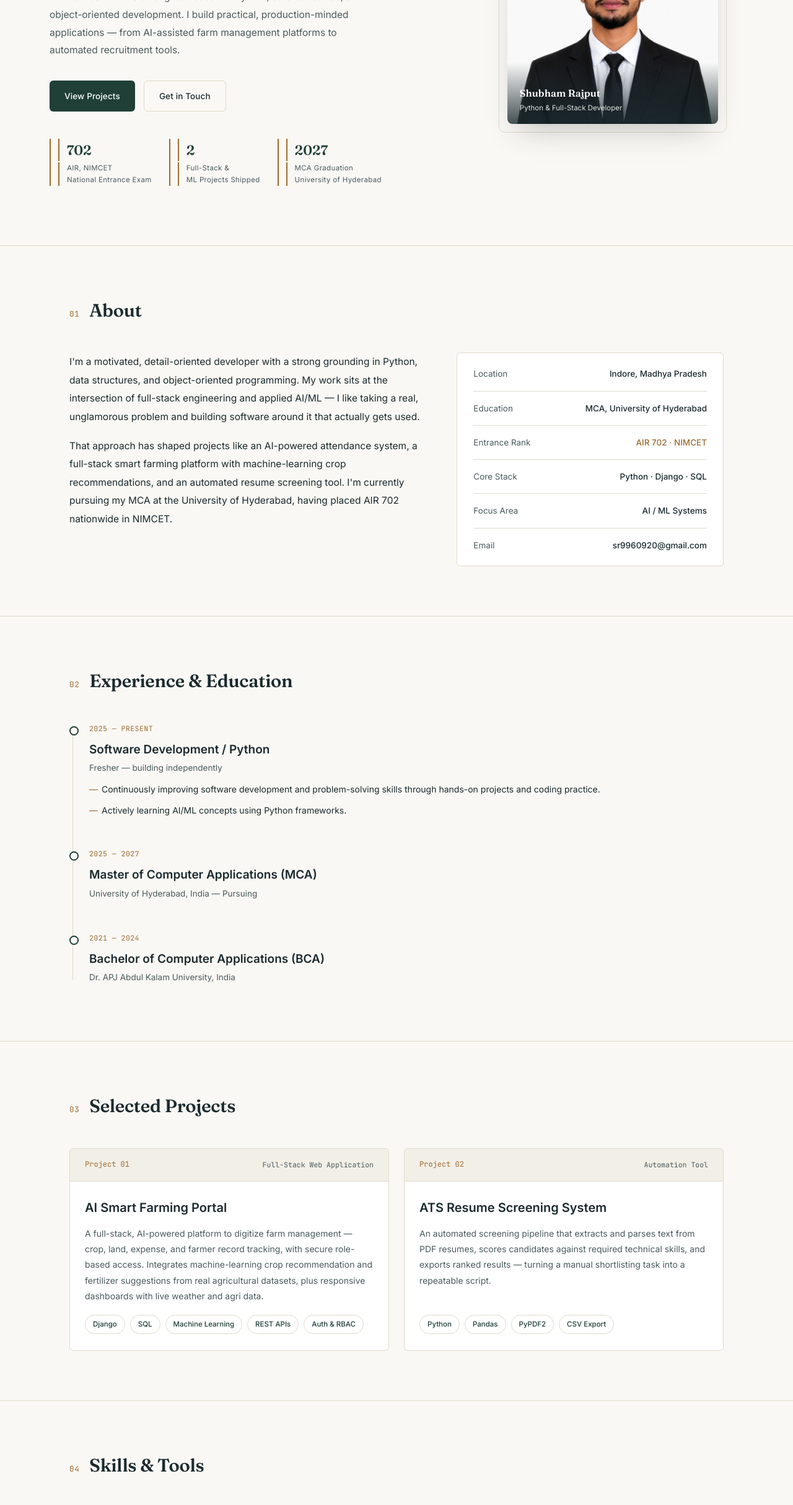
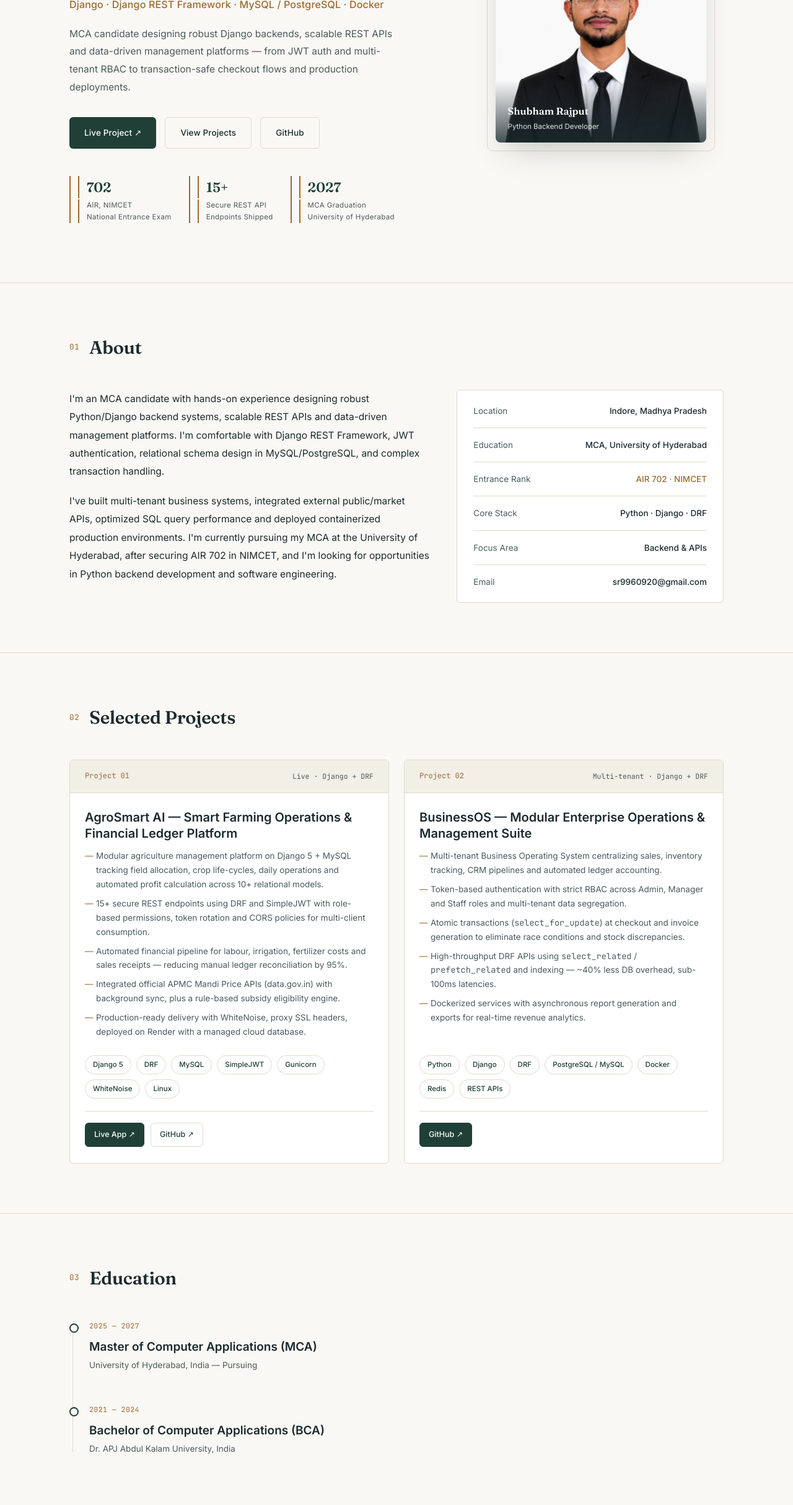
Before and after one commit to Shubhamrajput46/shubham-rajput-portfolio, a plain HTML site: page index.html in a window 1280 px wide. Shown: the part 371-2800 px from the top of the page at 62% size. Drawn offline with Linux system fonts and the light colour scheme.

Commit message:
Update portfolio per latest resume

```diff
--- a/index.html
+++ b/index.html
@@ -3,7 +3,8 @@
 <head>
 <meta charset="UTF-8">
 <meta name="viewport" content="width=device-width, initial-scale=1.0">
-<title>Shubham Rajput — Python & Full-Stack Developer</title>
+<meta name="description" content="Shubham Rajput — Python/Django backend developer. DRF, JWT, MySQL/PostgreSQL, Docker. AIR 702 NIMCET.">
+<title>Shubham Rajput — Python Backend Developer</title>
 <link rel="preconnect" href="https://fonts.googleapis.com">
 <link href="https://fonts.googleapis.com/css2?family=Fraunces:opsz,wght@9..144,400;9..144,500;9..144,600;9..144,700&family=Inter:wght@400;500;600;700&family=JetBrains+Mono:wght@400;500&display=swap" rel="stylesheet">
 <style>
@@ -63,7 +64,7 @@
   .nav-cta:hover{background:var(--teal-deep);color:var(--white);}
 
   /* ---------- HERO ---------- */
-  .hero{padding:88px 0 96px;}
+  .hero{padding-top:88px;padding-bottom:96px;}
   .hero-grid{display:grid;grid-template-columns:1fr;gap:56px;align-items:center;}
   @media(min-width:900px){.hero-grid{grid-template-columns:1.2fr 0.8fr;gap:64px;}}
 
@@ -239,6 +240,49 @@
     .reveal{opacity:1;transform:none;}
   }
   :focus-visible{outline:2px solid var(--teal-deep);outline-offset:3px;}
+
+  /* ---------- UPDATES ---------- */
+  .p-links{display:flex;gap:10px;flex-wrap:wrap;margin-top:20px;padding-top:18px;border-top:1px solid var(--line);}
+  .p-link{font-size:12.5px;font-weight:500;padding:8px 14px;border-radius:var(--radius);border:1px solid var(--line);color:var(--teal-deep);transition:all .2s;}
+  .p-link:hover{background:var(--teal-deep);color:var(--white);border-color:var(--teal-deep);}
+  .p-link.live{background:var(--teal-deep);color:var(--white);border-color:var(--teal-deep);}
+  .p-link.live:hover{background:var(--teal);}
+  .p-list{list-style:none;margin-bottom:18px;flex:1;}
+  .p-list li{font-size:13.5px;color:var(--ink-soft);line-height:1.7;padding-left:18px;position:relative;margin-bottom:8px;}
+  .p-list li::before{content:"—";position:absolute;left:0;color:var(--gold);}
+  .projects{grid-template-columns:1fr !important;}
+  @media(min-width:1000px){.projects{grid-template-columns:1fr 1fr !important;}}
+  .skill-group:last-child{border-right:none;}
+
+
+  /* ---------- LAYOUT FIXES ---------- */
+  html,body{overflow-x:hidden;}
+  .hero-grid>div{min-width:0;}
+  h1.name{overflow-wrap:break-word;}
+  .p-title{line-height:1.3;}
+  .p-head{gap:12px;flex-wrap:wrap;}
+  .sec-head{align-items:center;}
+  @media(max-width:640px){
+    .wrap{padding:0 20px;}
+    nav{padding:14px 20px;}
+    .logo{font-size:17px;}
+    .nav-cta{padding:7px 12px;font-size:12px;}
+    .hero{padding-top:44px;padding-bottom:56px;}
+    .hero-grid{gap:40px;}
+    .eyebrow{font-size:11px;letter-spacing:0.08em;}
+    .role{line-height:1.6;}
+    .hero-ctas .btn{flex:1 1 auto;justify-content:center;}
+    .hero-meta{gap:18px;}
+    section{padding:56px 0;}
+    .sec-head{margin-bottom:30px;}
+    .sec-title{font-size:24px;}
+    .info-row{flex-direction:column;gap:2px;}
+    .info-row .v{text-align:left;}
+    .p-body{padding:22px 18px;}
+    .p-head{padding:14px 18px;}
+    .contact-links .btn{width:100%;justify-content:center;}
+    .skill-group{padding:22px 18px;}
+  }
 </style>
 </head>
 <body>
@@ -248,8 +292,8 @@
     <div class="logo">Shubham Rajput<span class="dot">.</span></div>
     <div class="nav-links">
       <a href="#about">About</a>
-      <a href="#experience">Experience</a>
       <a href="#projects">Projects</a>
+      <a href="#education">Education</a>
       <a href="#skills">Skills</a>
       <a href="#contact">Contact</a>
     </div>
@@ -260,19 +304,20 @@
 <main class="wrap hero">
   <div class="hero-grid">
     <div>
-      <div class="eyebrow">Python Developer · Indore, India</div>
-      <h1 class="name">Building software that digitizes real work.</h1>
-      <div class="role">Full-Stack Development · Django · AI/ML</div>
-      <p class="tagline">MCA student with a strong foundation in Python, data structures, and object-oriented development. I build practical, production-minded applications — from AI-assisted farm management platforms to automated recruitment tools.</p>
+      <div class="eyebrow">Python Backend Developer · Indore, India</div>
+      <h1 class="name">Building backend systems that run real businesses.</h1>
+      <div class="role">Django · Django REST Framework · MySQL / PostgreSQL · Docker</div>
+      <p class="tagline">MCA candidate designing robust Django backends, scalable REST APIs and data-driven management platforms — from JWT auth and multi-tenant RBAC to transaction-safe checkout flows and production deployments.</p>
 
       <div class="hero-ctas">
-        <a class="btn btn-primary" href="#projects">View Projects</a>
-        <a class="btn btn-ghost" href="mailto:sr9960920@gmail.com">Get in Touch</a>
+        <a class="btn btn-primary" href="https://smart-farming-hub.onrender.com" target="_blank" rel="noopener">Live Project ↗</a>
+        <a class="btn btn-ghost" href="#projects">View Projects</a>
+        <a class="btn btn-ghost" href="https://github.com/Shubhamrajput46" target="_blank" rel="noopener">GitHub</a>
       </div>
 
       <div class="hero-meta">
         <div><div class="num">702</div><div class="lbl">AIR, NIMCET<br>National Entrance Exam</div></div>
-        <div><div class="num">2</div><div class="lbl">Full-Stack &amp;<br>ML Projects Shipped</div></div>
+        <div><div class="num">15+</div><div class="lbl">Secure REST API<br>Endpoints Shipped</div></div>
         <div><div class="num">2027</div><div class="lbl">MCA Graduation<br>University of Hyderabad</div></div>
       </div>
     </div>
@@ -284,7 +329,7 @@
           <img src="photo.webp" alt="Portrait of Shubham Rajput">
           <div class="photo-label">
             <div class="n">Shubham Rajput</div>
-            <div class="t">Python & Full-Stack Developer</div>
+            <div class="t">Python Backend Developer</div>
           </div>
         </div>
       </div>
@@ -294,43 +339,78 @@
 
 <section id="about">
   <div class="wrap">
-    <div class="sec-head">
-      <span class="sec-num">01</span>
-      <h2 class="sec-title">About</h2>
-    </div>
+    <div class="sec-head"><span class="sec-num">01</span><h2 class="sec-title">About</h2></div>
     <div class="about-body">
       <div class="about-text reveal">
-        <p>I'm a motivated, detail-oriented developer with a strong grounding in Python, data structures, and object-oriented programming. My work sits at the intersection of full-stack engineering and applied AI/ML — I like taking a real, unglamorous problem and building software around it that actually gets used.</p>
-        <p>That approach has shaped projects like an AI-powered attendance system, a full-stack smart farming platform with machine-learning crop recommendations, and an automated resume screening tool. I'm currently pursuing my MCA at the University of Hyderabad, having placed AIR 702 nationwide in NIMCET.</p>
+        <p>I'm an MCA candidate with hands-on experience designing robust Python/Django backend systems, scalable REST APIs and data-driven management platforms. I'm comfortable with Django REST Framework, JWT authentication, relational schema design in MySQL/PostgreSQL, and complex transaction handling.</p>
+        <p>I've built multi-tenant business systems, integrated external public/market APIs, optimized SQL query performance and deployed containerized production environments. I'm currently pursuing my MCA at the University of Hyderabad, after securing AIR 702 in NIMCET, and I'm looking for opportunities in Python backend development and software engineering.</p>
       </div>
       <div class="info-card reveal">
         <div class="info-row"><span class="k">Location</span><span class="v">Indore, Madhya Pradesh</span></div>
         <div class="info-row"><span class="k">Education</span><span class="v">MCA, University of Hyderabad</span></div>
         <div class="info-row"><span class="k">Entrance Rank</span><span class="v accent">AIR 702 · NIMCET</span></div>
-        <div class="info-row"><span class="k">Core Stack</span><span class="v">Python · Django · SQL</span></div>
-        <div class="info-row"><span class="k">Focus Area</span><span class="v">AI / ML Systems</span></div>
-        <div class="info-row"><span class="k">Email</span><span class="v">sr9960920@gmail.com</span></div>
+        <div class="info-row"><span class="k">Core Stack</span><span class="v">Python · Django · DRF</span></div>
+        <div class="info-row"><span class="k">Focus Area</span><span class="v">Backend &amp; APIs</span></div>
+        <div class="info-row"><span class="k">Email</span><span class="v"><a href="mailto:sr9960920@gmail.com">sr9960920@gmail.com</a></span></div>
       </div>
     </div>
   </div>
 </section>
 
-<section id="experience">
+<section id="projects">
   <div class="wrap">
-    <div class="sec-head">
-      <span class="sec-num">02</span>
-      <h2 class="sec-title">Experience &amp; Education</h2>
+    <div class="sec-head"><span class="sec-num">02</span><h2 class="sec-title">Selected Projects</h2></div>
+    <div class="projects">
+
+      <div class="p-card reveal">
+        <div class="p-head"><span class="p-index">Project 01</span><span class="p-type">Live · Django + DRF</span></div>
+        <div class="p-body">
+          <div class="p-title">AgroSmart AI — Smart Farming Operations &amp; Financial Ledger Platform</div>
+          <ul class="p-list">
+            <li>Modular agriculture management platform on Django 5 + MySQL tracking field allocation, crop life-cycles, daily operations and automated profit calculation across 10+ relational models.</li>
+            <li>15+ secure REST endpoints using DRF and SimpleJWT with role-based permissions, token rotation and CORS policies for multi-client consumption.</li>
+            <li>Automated financial pipeline for labour, irrigation, fertilizer costs and sales receipts — reducing manual ledger reconciliation by 95%.</li>
+            <li>Integrated official APMC Mandi Price APIs (data.gov.in) with background sync, plus a rule-based subsidy eligibility engine.</li>
+            <li>Production-ready delivery with WhiteNoise, proxy SSL headers, deployed on Render with a managed cloud database.</li>
+          </ul>
+          <div class="tags">
+            <span class="tag">Django 5</span><span class="tag">DRF</span><span class="tag">MySQL</span><span class="tag">SimpleJWT</span><span class="tag">Gunicorn</span><span class="tag">WhiteNoise</span><span class="tag">Linux</span>
+          </div>
+          <div class="p-links">
+            <a class="p-link live" href="https://smart-farming-hub.onrender.com" target="_blank" rel="noopener">Live App ↗</a>
+            <a class="p-link" href="https://github.com/Shubhamrajput46/smart-farming-hub" target="_blank" rel="noopener">GitHub ↗</a>
+          </div>
+        </div>
+      </div>
+
+      <div class="p-card reveal">
+        <div class="p-head"><span class="p-index">Project 02</span><span class="p-type">Multi-tenant · Django + DRF</span></div>
+        <div class="p-body">
+          <div class="p-title">BusinessOS — Modular Enterprise Operations &amp; Management Suite</div>
+          <ul class="p-list">
+            <li>Multi-tenant Business Operating System centralizing sales, inventory tracking, CRM pipelines and automated ledger accounting.</li>
+            <li>Token-based authentication with strict RBAC across Admin, Manager and Staff roles and multi-tenant data segregation.</li>
+            <li>Atomic transactions (<span class="mono">select_for_update</span>) at checkout and invoice generation to eliminate race conditions and stock discrepancies.</li>
+            <li>High-throughput DRF APIs using <span class="mono">select_related</span> / <span class="mono">prefetch_related</span> and indexing — ~40% less DB overhead, sub-100ms latencies.</li>
+            <li>Dockerized services with asynchronous report generation and exports for real-time revenue analytics.</li>
+          </ul>
+          <div class="tags">
+            <span class="tag">Python</span><span class="tag">Django</span><span class="tag">DRF</span><span class="tag">PostgreSQL / MySQL</span><span class="tag">Docker</span><span class="tag">Redis</span><span class="tag">REST APIs</span>
+          </div>
+          <div class="p-links">
+            <a class="p-link live" href="https://github.com/Shubhamrajput46/BusinessOS" target="_blank" rel="noopener">GitHub ↗</a>
+          </div>
+        </div>
+      </div>
+
     </div>
+  </div>
+</section>
+
+<section id="education">
+  <div class="wrap">
+    <div class="sec-head"><span class="sec-num">03</span><h2 class="sec-title">Education</h2></div>
     <div class="timeline reveal">
-      <div class="t-item">
-        <div class="t-date">2025 — PRESENT</div>
-        <div class="t-title">Software Development / Python</div>
-        <div class="t-org">Fresher — building independently</div>
-        <ul class="t-list">
-          <li>Continuously improving software development and problem-solving skills through hands-on projects and coding practice.</li>
-          <li>Actively learning AI/ML concepts using Python frameworks.</li>
-        </ul>
-      </div>
       <div class="t-item">
         <div class="t-date">2025 — 2027</div>
         <div class="t-title">Master of Computer Applications (MCA)</div>
@@ -345,93 +425,17 @@
   </div>
 </section>
 
-<section id="projects">
-  <div class="wrap">
-    <div class="sec-head">
-      <span class="sec-num">03</span>
-      <h2 class="sec-title">Selected Projects</h2>
-    </div>
-    <div class="projects">
-      <div class="p-card reveal">
-        <div class="p-head">
-          <span class="p-index">Project 01</span>
-          <span class="p-type">Full-Stack Web Application</span>
-        </div>
-        <div class="p-body">
-          <div class="p-title">AI Smart Farming Portal</div>
-          <p class="p-desc">A full-stack, AI-powered platform to digitize farm management — crop, land, expense, and farmer record tracking, with secure role-based access. Integrates machine-learning crop recommendation and fertilizer suggestions from real agricultural datasets, plus responsive dashboards with live weather and agri data.</p>
-          <div class="tags">
-            <span class="tag">Django</span><span class="tag">SQL</span><span class="tag">Machine Learning</span><span class="tag">REST APIs</span><span class="tag">Auth &amp; RBAC</span>
-          </div>
-        </div>
-      </div>
-      <div class="p-card reveal">
-        <div class="p-head">
-          <span class="p-index">Project 02</span>
-          <span class="p-type">Automation Tool</span>
-        </div>
-        <div class="p-body">
-          <div class="p-title">ATS Resume Screening System</div>
-          <p class="p-desc">An automated screening pipeline that extracts and parses text from PDF resumes, scores candidates against required technical skills, and exports ranked results — turning a manual shortlisting task into a repeatable script.</p>
-          <div class="tags">
-            <span class="tag">Python</span><span class="tag">Pandas</span><span class="tag">PyPDF2</span><span class="tag">CSV Export</span>
-          </div>
-        </div>
-      </div>
-    </div>
-  </div>
-</section>
-
 <section id="skills">
   <div class="wrap">
-    <div class="sec-head">
-      <span class="sec-num">04</span>
-      <h2 class="sec-title">Skills &amp; Tools</h2>
-    </div>
+    <div class="sec-head"><span class="sec-num">04</span><h2 class="sec-title">Skills &amp; Tools</h2></div>
     <div class="skills-box reveal">
       <div class="skills-grid">
-        <div class="skill-group">
-          <h4>Languages</h4>
-          <div class="chip-row">
-            <span class="chip">Python</span><span class="chip">C++</span><span class="chip">Java</span><span class="chip">C</span>
-          </div>
-        </div>
-        <div class="skill-group">
-          <h4>Backend</h4>
-          <div class="chip-row">
-            <span class="chip">Django</span><span class="chip">FastAPI</span><span class="chip">REST APIs</span>
-          </div>
-        </div>
-        <div class="skill-group">
-          <h4>Frontend</h4>
-          <div class="chip-row">
-            <span class="chip">HTML5</span><span class="chip">CSS3</span><span class="chip">JavaScript</span><span class="chip">Bootstrap</span><span class="chip">UI/UX</span>
-          </div>
-        </div>
-        <div class="skill-group">
-          <h4>Database</h4>
-          <div class="chip-row">
-            <span class="chip">MySQL</span><span class="chip">Database Design</span>
-          </div>
-        </div>
-        <div class="skill-group">
-          <h4>ML Libraries</h4>
-          <div class="chip-row">
-            <span class="chip">NumPy</span><span class="chip">Pandas</span><span class="chip">Basic ML</span>
-          </div>
-        </div>
-        <div class="skill-group">
-          <h4>Tooling</h4>
-          <div class="chip-row">
-            <span class="chip">Git</span><span class="chip">GitHub</span><span class="chip">VS Code</span>
-          </div>
-        </div>
-        <div class="skill-group" style="border-right:none;">
-          <h4>Fundamentals</h4>
-          <div class="chip-row">
-            <span class="chip">DSA</span><span class="chip">OOP</span><span class="chip">DBMS</span><span class="chip">Operating Systems</span>
-          </div>
-        </div>
+        <div class="skill-group"><h4>Languages</h4><div class="chip-row"><span class="chip">Python</span><span class="chip">C++</span><span class="chip">Java</span><span class="chip">C</span><span class="chip">SQL</span></div></div>
+        <div class="skill-group"><h4>Backend &amp; APIs</h4><div class="chip-row"><span class="chip">Django</span><span class="chip">Django REST Framework</span><span class="chip">JWT Authentication</span><span class="chip">RESTful API Design</span><span class="chip">FastAPI Basics</span></div></div>
+        <div class="skill-group"><h4>Frontend</h4><div class="chip-row"><span class="chip">HTML5</span><span class="chip">CSS3</span><span class="chip">JavaScript</span><span class="chip">Bootstrap</span><span class="chip">Responsive UI</span></div></div>
+        <div class="skill-group"><h4>Databases</h4><div class="chip-row"><span class="chip">MySQL</span><span class="chip">PostgreSQL</span><span class="chip">SQLite</span><span class="chip">Schema Design</span><span class="chip">Query Optimization</span></div></div>
+        <div class="skill-group"><h4>Tools &amp; DevOps</h4><div class="chip-row"><span class="chip">Git</span><span class="chip">GitHub</span><span class="chip">Docker</span><span class="chip">Linux / Bash</span><span class="chip">Gunicorn</span><span class="chip">WhiteNoise</span><span class="chip">Render</span><span class="chip">VS Code</span><span class="chip">REST Client</span></div></div>
+        <div class="skill-group"><h4>Core Concepts</h4><div class="chip-row"><span class="chip">DSA</span><span class="chip">OOP</span><span class="chip">DBMS</span><span class="chip">Operating Systems</span><span class="chip">DB Transactions</span><span class="chip">Concurrency</span></div></div>
       </div>
     </div>
   </div>
@@ -439,10 +443,7 @@
 
 <section id="more">
   <div class="wrap">
-    <div class="sec-head">
-      <span class="sec-num">05</span>
-      <h2 class="sec-title">Certifications &amp; Achievements</h2>
-    </div>
+    <div class="sec-head"><span class="sec-num">05</span><h2 class="sec-title">Certifications &amp; Achievements</h2></div>
     <div class="grid-2">
       <div class="mini-card reveal">
         <h3>Certifications</h3>
@@ -455,7 +456,6 @@
         <h3>Achievements</h3>
         <ul class="mini-list">
           <li>Secured AIR 702 in NIMCET <span class="cap">National Level MCA Entrance Examination</span></li>
-          <li>Completed Deloitte Technology Job Simulation <span class="cap">Practical exposure to software development &amp; problem-solving, via Forage</span></li>
         </ul>
       </div>
     </div>
@@ -464,15 +464,12 @@
 
 <footer id="contact">
   <div class="wrap">
-    <div class="sec-head">
-      <span class="sec-num">06</span>
-      <h2 class="sec-title">Let's work together</h2>
-    </div>
-    <p class="contact-lead">Open to Python, full-stack, and AI/ML roles and collaborations. I usually reply within a day.</p>
+    <div class="sec-head"><span class="sec-num">06</span><h2 class="sec-title">Let's work together</h2></div>
+    <p class="contact-lead">Open to Python backend and software engineering roles. Drop me a line — I usually reply within a day.</p>
     <div class="contact-links">
       <a class="btn btn-primary" href="mailto:sr9960920@gmail.com">sr9960920@gmail.com</a>
       <a class="btn btn-ghost" href="tel:+916264411877">+91 6264411877</a>
-      <a class="btn btn-ghost" href="https://linkedin.com/in/shubham-rajput-a9165633" target="_blank" rel="noopener">LinkedIn</a>
+      <a class="btn btn-ghost" href="https://linkedin.com/in/shubham-rajput-a9165633b" target="_blank" rel="noopener">LinkedIn</a>
       <a class="btn btn-ghost" href="https://github.com/Shubhamrajput46" target="_blank" rel="noopener">GitHub</a>
     </div>
     <div class="foot-note">© 2026 Shubham Rajput. All rights reserved.</div>
```
Also changed, not shown: 2 other files.
